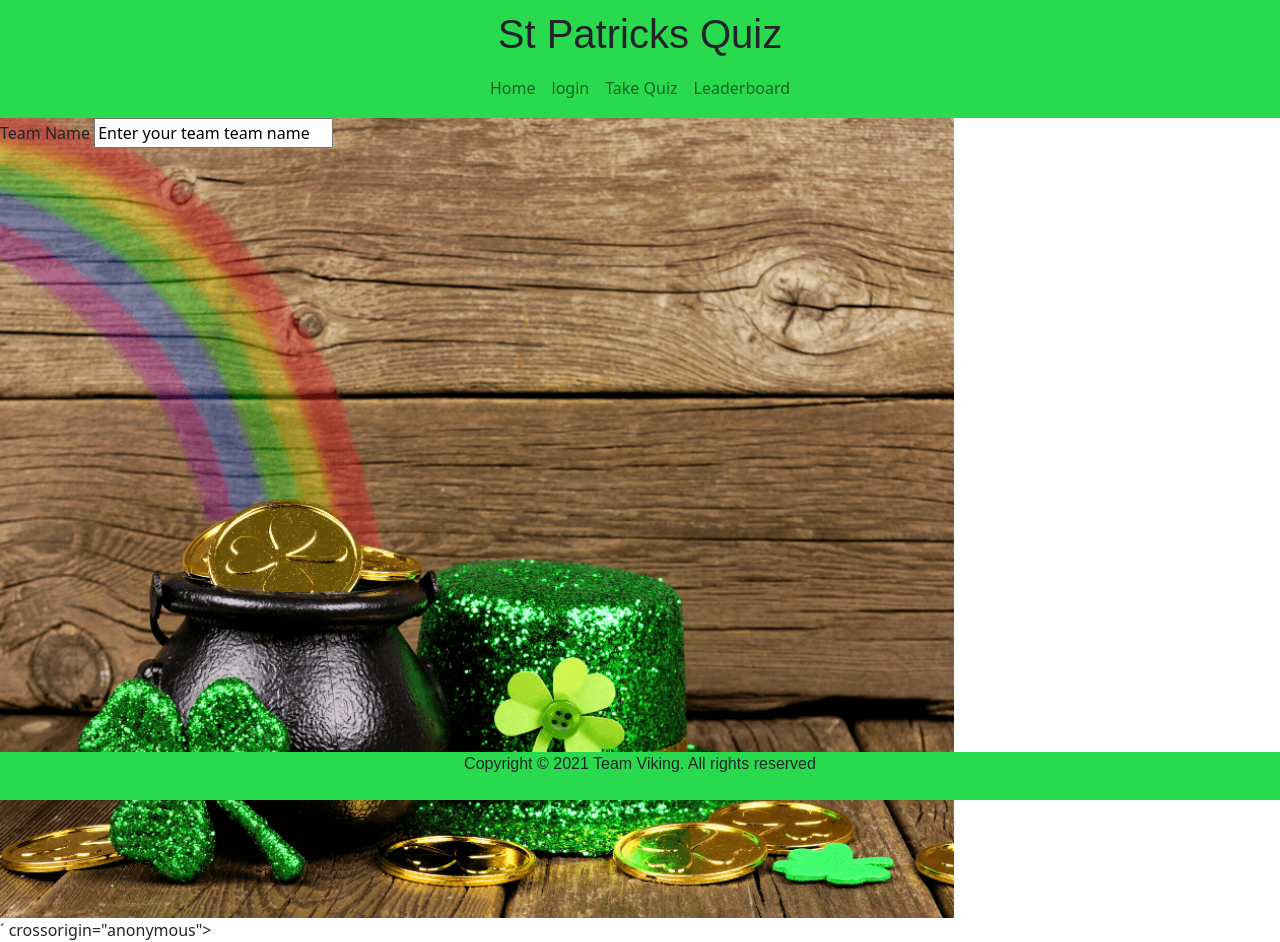
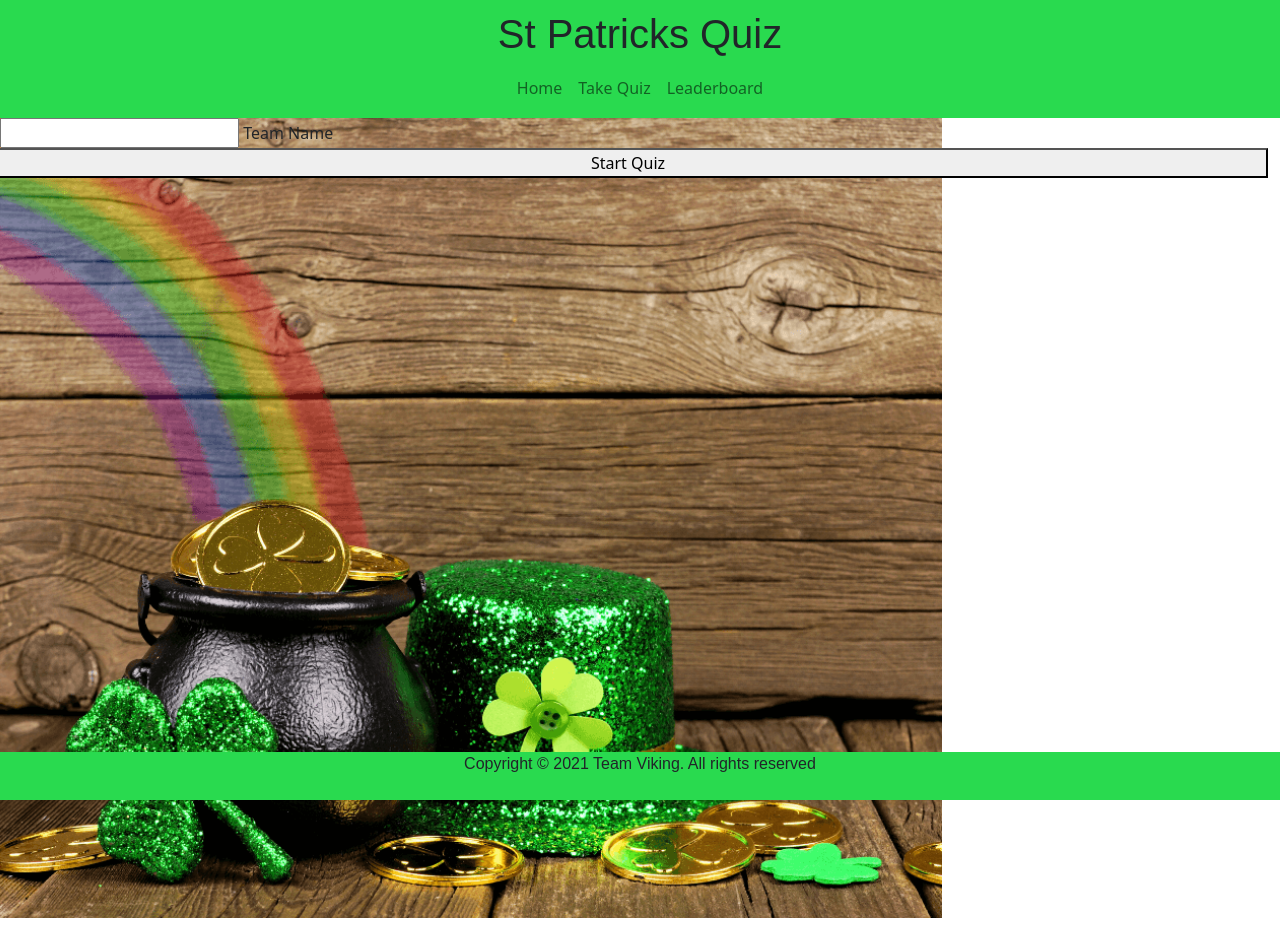
Before and after one commit to jumboduck/st-patricks-quiz, a Flask app: page /login in a window 1280 px wide. After the commit the page ends 918 px from the top, so only its background shows below. Run offline with Flask 2, Linux system fonts and the light colour scheme; some libraries are stand-ins or nearby versions; some web fonts are replaced.

Commit message:
Login functionality. Update app.py. Removed quiz.html link

```diff
--- a/app.py
+++ b/app.py
@@ -1,13 +1,21 @@
-# Imports
-
 import os
-from flask import Flask, render_template, request, url_for
+from flask import (
+    Flask, flash, render_template,
+    redirect, request, session, url_for)
+from flask_pymongo import PyMongo
+from bson.objectid import ObjectId
+from werkzeug.security import generate_password_hash, check_password_hash
 if os.path.exists("env.py"):
     import env
 
 
 app = Flask(__name__)
 
+app.config["MONGO_DBNAME"] = os.environ.get("MONGO_DBNAME")
+app.config["MONGO_URI"] = os.environ.get("MONGO_URI")
+app.secret_key = os.environ.get("SECRET_KEY")
+
+mongo = PyMongo(app)
 
 # Function to load 'Home' page as default
 
@@ -28,13 +36,37 @@ def leaderboard():
 
 @app.route('/quiz')
 def quiz():
-    return render_template("quiz.html")
+    # grab the session user's username from db
+    name = mongo.db.users.find_one(
+        {"name": session["user"]})["name"]
+
+    if session["user"]:
+        return render_template("quiz.html", name=name)
 
 
 # Function to load 'login' page
 
-@app.route('/login')
+@app.route("/login", methods=["GET", "POST"])
 def login():
+    if request.method == "POST":
+        # check if username already exists in db
+        existing_user = mongo.db.users.find_one(
+            {"name": request.form.get("name").lower()})
+
+        if existing_user:
+            flash("Username already exists")
+            return redirect(url_for("login"))
+
+        login = {
+            "name": request.form.get("name").lower(),
+        }
+        mongo.db.users.insert_one(login)
+
+        # put the new user into 'session' cookie
+        session["user"] = request.form.get("name").lower()
+        flash("Registration Successful!")
+        return redirect(url_for("quiz", name=session["user"]))
+
     return render_template("login.html")
 
 
--- a/requirements.txt
+++ b/requirements.txt
@@ -1,4 +1,7 @@
 click==7.1.2
+dnspython==2.1.0
 Flask==1.1.2
+Flask-PyMongo==2.3.0
 itsdangerous==1.1.0
+pymongo==3.11.3
 Werkzeug==1.0.1
--- a/templates/base.html
+++ b/templates/base.html
@@ -30,10 +30,7 @@
                         <a class="nav-link" href="{{url_for('home')}}">Home</a>
                     </li>
                     <li class="nav-item">
-                        <a class="nav-link" href="{{url_for('login')}}">login</a>
-                    </li>
-                    <li class="nav-item">
-                        <a class="nav-link" href="{{url_for('quiz')}}">Take Quiz</a>
+                        <a class="nav-link" href="{{url_for('login')}}">Take Quiz</a>
                     </li>
                     <li class="nav-item">
                         <a class="nav-link" href="{{url_for('leaderboard')}}">Leaderboard</a>
@@ -61,8 +58,7 @@
 </script>
 <script src="https://stackpath.bootstrapcdn.com/bootstrap/4.1.3/js/bootstrap.min.js"
     integrity="sha384-ChfqqxuZUCnJSK3+MXmPNIyE6ZbWh2IMqE241rYiqJxyMiZ6OW/JmZQ5stwEULTy"
-    crossorigin="anonymous"></script>´
-    integrity="sha384-ChfqqxuZUCnJSK3+MXmPNIyE6ZbWh2IMqE241rYiqJxyMiZ6OW/JmZQ5stwEULTy" crossorigin="anonymous">
+    crossorigin="anonymous">
 </script>
 <script src="{{ url_for('static', filename='js/quiz.js') }}"></script>
 
--- a/templates/login.html
+++ b/templates/login.html
@@ -1,11 +1,26 @@
 {% extends 'base.html' %} {% block content %}
 
-<div class="">
+<div class="row">
     <div class="login-img">
-    <form class="" action="index.html" method="post">
-        <label for="">Team Name</label>
-        <input type="text" name="tname" value="Enter your team team name">
-    </form>
+    <form class="col s12 m8 offset-m2" method="POST" action="{{ url_for('login') }}">
+            <div class="card-panel">
+                <!-- username -->
+                <div class="row">
+					<div class="input-field col s12">
+						<i class="fas fa-user-plus prefix light-blue-text text-darken-4"></i>
+						<input id="name" name="name" type="text" minlength="5"
+                            maxlength="15" pattern="^[a-zA-Z0-9]{5,15}$" class="validate" required>
+						<label for="name">Team Name</label>
+					</div>
+                </div>
+                <!-- register -->
+                <div class="row">
+                    <button type="submit" class="col s12 btn-large light-blue darken-4 text-shadow">
+                        Start Quiz <i class="fas fa-sign-in-alt"></i>
+                    </button>
+                </div>
+            </div>
+        </form>
     </div>
 </div>
 
```
Also changed, not shown: templates/quiz.html (+7 -2 lines).
